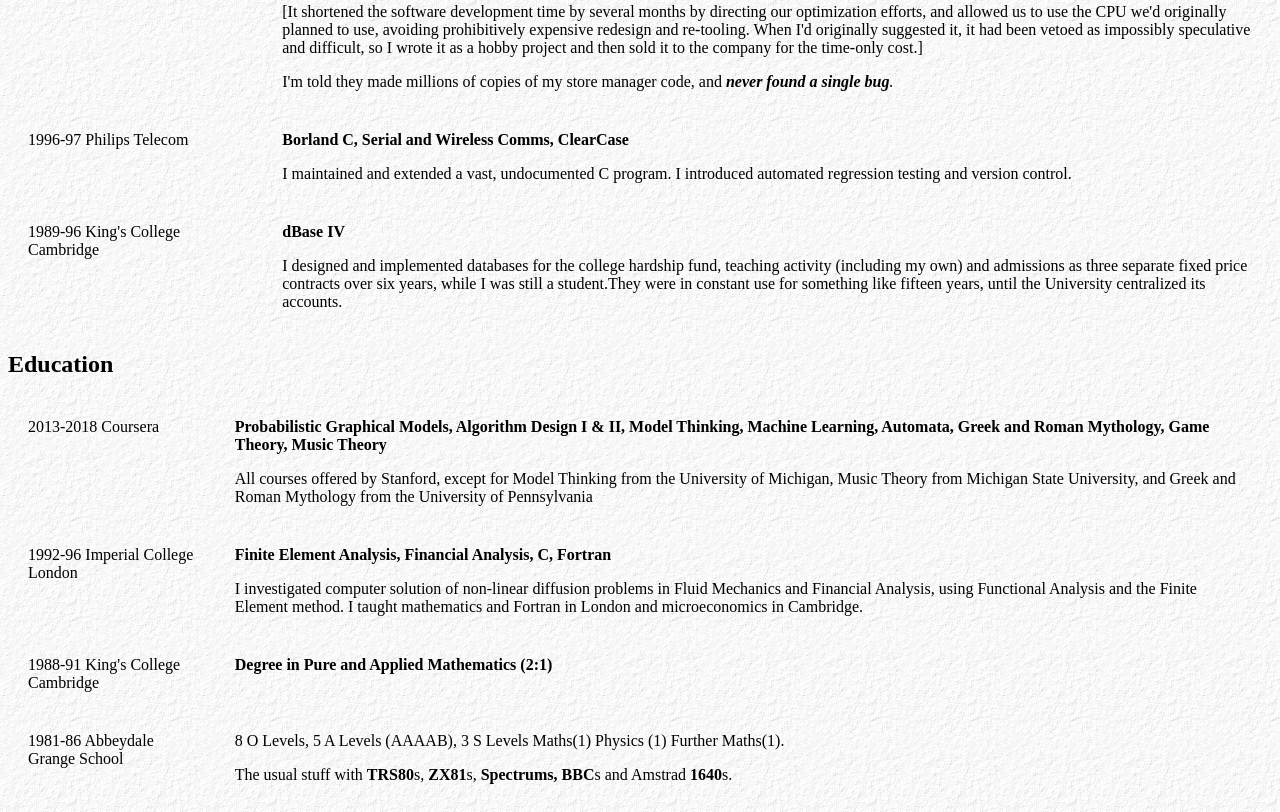
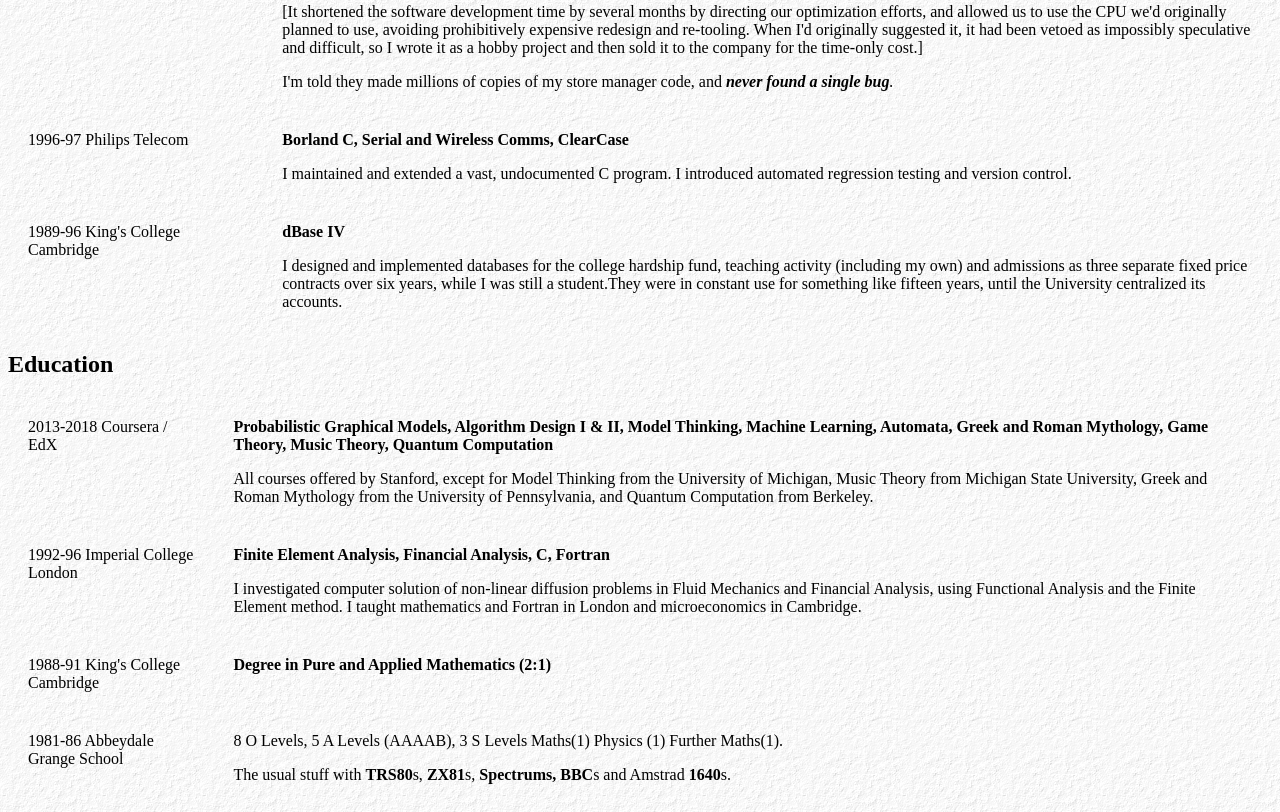
Before and after one commit to johnlawrenceaspden/johnlawrenceaspden.github.io, a plain HTML site: page index.html in a window 1280 px wide. Shown: the part 4267-5079 px from the top of the page. Drawn offline with Linux system fonts and the light colour scheme.

Commit message:
add quantum computation course

```diff
--- a/index.html
+++ b/index.html
@@ -369,9 +369,9 @@
 <table>
 <tbody>
   <tr>
-    <td>2013-2018 Coursera</td>
-    <td><p><b>Probabilistic Graphical Models, Algorithm Design I & II, Model Thinking, Machine Learning, Automata, Greek and Roman Mythology, Game Theory, Music Theory</b></p>
-      <p> All courses offered by Stanford, except for Model Thinking from the University of Michigan, Music Theory from Michigan State University, and Greek and Roman Mythology from the University of Pennsylvania </p></td></tr>
+    <td>2013-2018 Coursera / EdX </td>
+    <td><p><b>Probabilistic Graphical Models, Algorithm Design I & II, Model Thinking, Machine Learning, Automata, Greek and Roman Mythology, Game Theory, Music Theory, Quantum Computation</b></p>
+      <p> All courses offered by Stanford, except for Model Thinking from the University of Michigan, Music Theory from Michigan State University, Greek and Roman Mythology from the University of Pennsylvania, and Quantum Computation from Berkeley. </p></td></tr>
 
   <tr>
 
```
